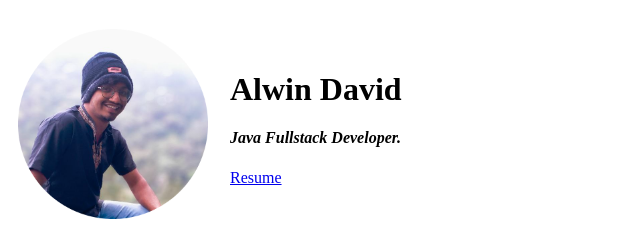
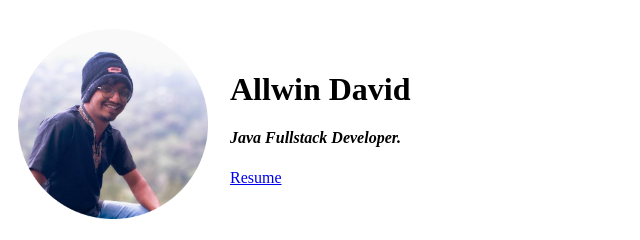
Before and after one commit to AlwinAlphabot/CV, a plain HTML site: page index.html in a window 1280 px wide. Shown: the top 240 px of the page, 11-651 px from the left. Drawn offline with Linux system fonts and the light colour scheme.

Commit message:
Update index.html

```diff
--- a/index.html
+++ b/index.html
@@ -12,7 +12,7 @@
     <tr>
       <td> <img src="Allwin1.png" alt="Allwin's Profile Picture" height="190" align=""></td>
       <td>
-        <h1>Alwin David</h1>
+        <h1>Allwin David</h1>
         <h4><em>Java Fullstack Developer.</em></h4>
 
         <p><a href="https://docs.google.com/document/d/1Rqk5VpNtWAB-6prJGHtlIMVTTNDxtw-k/edit" target="_blank">Resume</a></p>
```
